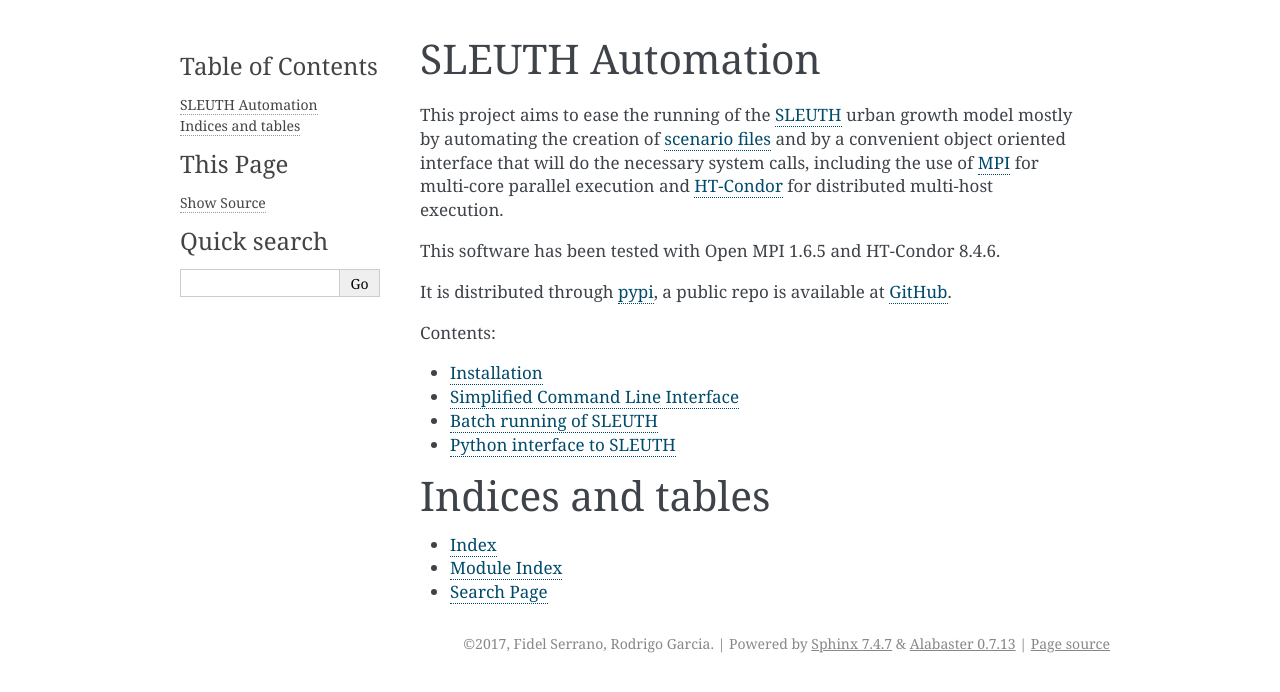
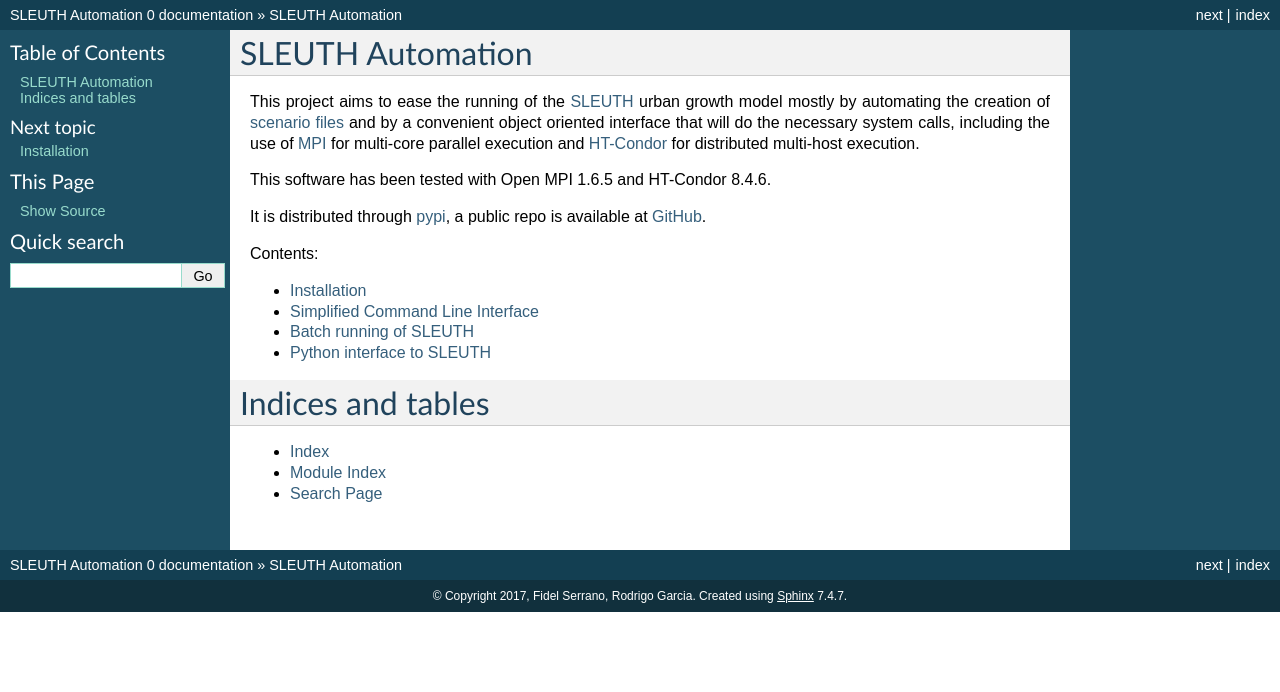
Before and after one commit to sostenibilidad-unam/sleuth_automation, a Sphinx documentation site: the page built from doc/index.rst, in a window 1280 px wide. Shown: the top 692 px of the page. Built offline with Sphinx 7.4.7, drawn with Linux system fonts in a browser that asks for light colours.

Commit message:
set default theme

```diff
--- a/doc/conf.py
+++ b/doc/conf.py
@@ -32,8 +32,8 @@
 # extensions coming with Sphinx (named 'sphinx.ext.*') or your custom
 # ones.
 extensions = ['sphinx.ext.autodoc',
-              'sphinx.ext.todo',
-              'sphinx.ext.coverage',
+#              'sphinx.ext.todo',
+#              'sphinx.ext.coverage',
               'sphinx.ext.viewcode',
               'sphinx.ext.githubpages']
 
@@ -87,7 +87,7 @@
 # The theme to use for HTML and HTML Help pages.  See the documentation for
 # a list of builtin themes.
 #
-html_theme = 'alabaster'
+html_theme = 'default'
 
 # Theme options are theme-specific and customize the look and feel of a theme
 # further.  For a list of options available for each theme, see the
```
